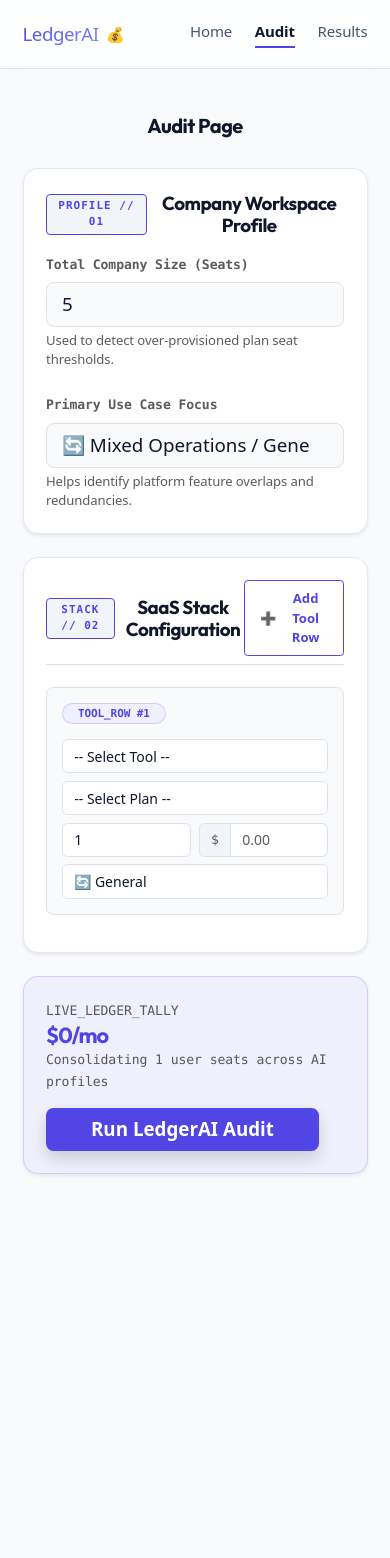
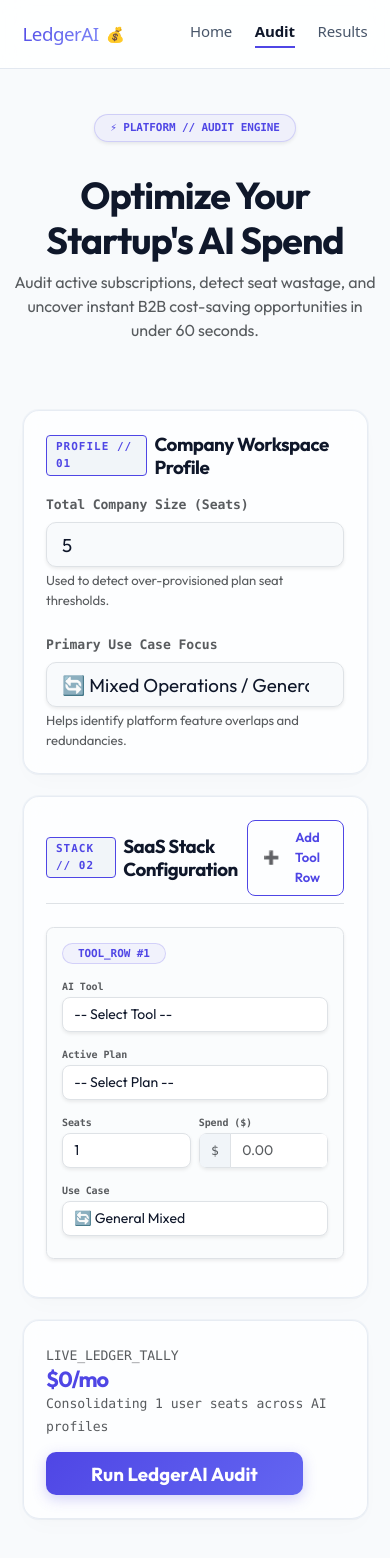
Before and after one commit to Vishal5051/Ledger-AI, a React (Vite) app in the folder Frontend/: page /audit in a window 390 px wide. Shown: the top 1558 px of the page. Before the commit the page ends 1264 px from the top, so only its background shows below. Built offline with nearby package versions, Linux system fonts and the light colour scheme.

Commit message:
feat(ui): complete SpendForm and Audit page premium UI/UX overhaul and mobile responsiveness fixes

```diff
--- a/Frontend/src/components/SpendForm.jsx
+++ b/Frontend/src/components/SpendForm.jsx
@@ -168,7 +168,7 @@
           <form onSubmit={handleAnalyze}>
 
             {/* GLOBAL INFORMATION CARD */}
-            <div className="card border-0 p-4 mb-4 rounded-4 shadow-sm" style={{ background: "var(--card-bg)", border: "1px solid var(--border) !important" }}>
+            <div className="card glass-card border-0 p-4 mb-4 rounded-4 text-start">
               <div className="d-flex align-items-center gap-2 mb-3">
                 <span className="mono-tag" style={{ border: "1px solid var(--accent)", color: "var(--accent)" }}>PROFILE // 01</span>
                 <h5 className="fw-bold m-0" style={{ color: "var(--text-h)" }}>Company Workspace Profile</h5>
@@ -182,8 +182,8 @@
                   <input
                     type="number"
                     id="teamSize"
-                    className="form-control form-control-lg border"
-                    style={{ background: "var(--bg)", borderColor: "var(--border)", color: "var(--text-h)", borderRadius: "8px" }}
+                    className="form-control form-control-lg border shadow-sm"
+                    style={{ background: "var(--bg)", borderColor: "var(--border)", color: "var(--text-h)", borderRadius: "10px" }}
                     min="1"
                     value={teamSize}
                     onChange={(e) => setTeamSize(parseInt(e.target.value, 10) || 1)}
@@ -197,8 +197,8 @@
                   </label>
                   <select
                     id="globalUseCase"
-                    className="form-select form-select-lg border"
-                    style={{ background: "var(--bg)", borderColor: "var(--border)", color: "var(--text-h)", borderRadius: "8px" }}
+                    className="form-select form-select-lg border shadow-sm"
+                    style={{ background: "var(--bg)", borderColor: "var(--border)", color: "var(--text-h)", borderRadius: "10px" }}
                     value={globalUseCase}
                     onChange={(e) => setGlobalUseCase(e.target.value)}
                   >
@@ -214,7 +214,7 @@
             </div>
 
             {/* DYNAMIC TOOL ROWS CARD */}
-            <div className="card p-4 border-0 rounded-4 shadow-sm mb-4" style={{ background: "var(--card-bg)", border: "1px solid var(--border) !important" }}>
+            <div className="card glass-card p-4 border-0 rounded-4 text-start mb-4">
               <div className="d-flex justify-content-between align-items-center mb-4 pb-2 border-bottom" style={{ borderColor: "var(--border)" }}>
                 <div className="d-flex align-items-center gap-2">
                   <span className="mono-tag" style={{ border: "1px solid var(--accent)", color: "var(--accent)" }}>STACK // 02</span>
@@ -225,7 +225,7 @@
                   type="button"
                   className="btn btn-outline-primary btn-sm d-flex align-items-center gap-2 fw-semibold px-3 py-2"
                   onClick={handleAddRow}
-                  style={{ border: "1px solid var(--accent)", color: "var(--accent)" }}
+                  style={{ border: "1px solid var(--accent)", color: "var(--accent)", borderRadius: "8px" }}
                 >
                   <span>➕</span> Add Tool Row
                 </button>
@@ -247,13 +247,25 @@
               </div>
 
               {/* Dynamic Rows mapping */}
-              {tools.map((row, index) => (
+              {tools.map((row, index) => {
+                const selectedTool = row.tool;
+                const selectedPlan = row.plan;
+                const seatCount = parseInt(row.seats, 10) || 1;
+                let matchingPlan = null;
+                if (selectedTool && selectedPlan && pricingData[selectedTool]) {
+                  matchingPlan = pricingData[selectedTool].plans.find(
+                    (p) => p.name === selectedPlan
+                  );
+                }
+
+                return (
                   <div
                     key={index}
-                  className="p-3 mb-3 border rounded-3 position-relative transition-all"
+                    className="p-3 mb-3 border rounded-3 position-relative transition-all shadow-sm"
                     style={{
-                    background: "var(--bg)",
+                      background: "rgba(var(--bg-rgb, 248, 250, 252), 0.5)",
                       borderColor: "var(--border)",
+                      borderRadius: "12px"
                     }}
                   >
                     <div className="d-flex justify-content-between align-items-center mb-3">
@@ -268,18 +280,19 @@
                           onClick={() => handleRemoveRow(index)}
                           style={{ fontSize: "12px" }}
                         >
-                        🗑️ Delete
+                          🗑️ Delete Row
                         </button>
                       )}
                     </div>
 
-                  <div className="row g-2 text-start align-items-center">
+                    <div className="row g-2 text-start align-items-start">
 
                       {/* 1. Tool Selection */}
-                    <div className="col-md-3 col-12">
+                      <div className="col-md-3 col-12 mb-2 mb-md-0">
+                        <label className="d-md-none text-muted small fw-bold font-monospace uppercase mb-1 d-block" style={{ fontSize: "10px" }}>AI Tool</label>
                         <select
-                        className="form-select border"
-                        style={{ background: "var(--card-bg)", borderColor: "var(--border)", color: "var(--text-h)", fontSize: "14px" }}
+                          className="form-select border shadow-sm"
+                          style={{ background: "var(--card-bg)", borderColor: "var(--border)", color: "var(--text-h)", fontSize: "14px", borderRadius: "8px" }}
                           value={row.tool}
                           onChange={(e) => handleToolChange(index, "tool", e.target.value)}
                         >
@@ -293,30 +306,43 @@
                       </div>
 
                       {/* 2. Plan Selection */}
-                    <div className="col-md-3 col-12">
+                      <div className="col-md-3 col-12 mb-2 mb-md-0">
+                        <label className="d-md-none text-muted small fw-bold font-monospace uppercase mb-1 d-block" style={{ fontSize: "10px" }}>Active Plan</label>
                         <select
-                        className="form-select border"
-                        style={{ background: "var(--card-bg)", borderColor: "var(--border)", color: "var(--text-h)", fontSize: "14px" }}
+                          className="form-select border shadow-sm"
+                          style={{ background: "var(--card-bg)", borderColor: "var(--border)", color: "var(--text-h)", fontSize: "14px", borderRadius: "8px" }}
                           value={row.plan}
                           disabled={!row.tool}
                           onChange={(e) => handleToolChange(index, "plan", e.target.value)}
                         >
                           <option value="">-- Select Plan --</option>
                           {row.tool &&
-                          pricingData[row.tool]?.plans.map((p) => (
+                            pricingData[row.tool]?.plans.map((p) => {
+                              let displayPriceText = "";
+                              if (p.pricingModel === "flat") {
+                                displayPriceText = `$${p.price}/mo flat`;
+                              } else if (p.pricingModel === "usage") {
+                                displayPriceText = `usage-based`;
+                              } else {
+                                displayPriceText = `$${p.price}/seat/mo`;
+                              }
+
+                              return (
                                 <option key={p.name} value={p.name}>
-                              {p.name} (${p.price}/user)
+                                  {p.name} ({displayPriceText})
                                 </option>
-                          ))}
+                              );
+                            })}
                         </select>
                       </div>
 
                       {/* 3. Seats Selection */}
-                    <div className="col-md-2 col-6">
+                      <div className="col-md-2 col-6 mb-2 mb-md-0">
+                        <label className="d-md-none text-muted small fw-bold font-monospace uppercase mb-1 d-block" style={{ fontSize: "10px" }}>Seats</label>
                         <input
                           type="number"
-                        className="form-control border"
-                        style={{ background: "var(--card-bg)", borderColor: "var(--border)", color: "var(--text-h)", fontSize: "14px" }}
+                          className="form-control border shadow-sm"
+                          style={{ background: "var(--card-bg)", borderColor: "var(--border)", color: "var(--text-h)", fontSize: "14px", borderRadius: "8px" }}
                           min="1"
                           value={row.seats}
                           onChange={(e) =>
@@ -327,11 +353,22 @@
                             )
                           }
                         />
+                        {matchingPlan && matchingPlan.maxSeats && seatCount > matchingPlan.maxSeats && (
+                          <div className="text-warning font-monospace text-start mt-1" style={{ fontSize: "10px", lineHeight: "1.2" }}>
+                            ⚠️ Max {matchingPlan.maxSeats} seat{matchingPlan.maxSeats > 1 ? "s" : ""}
+                          </div>
+                        )}
+                        {matchingPlan && matchingPlan.minSeats && seatCount < matchingPlan.minSeats && (
+                          <div className="text-info font-monospace text-start mt-1" style={{ fontSize: "10px", lineHeight: "1.2" }}>
+                            ℹ️ Min {matchingPlan.minSeats} seat{matchingPlan.minSeats > 1 ? "s" : ""}
+                          </div>
+                        )}
                       </div>
 
                       {/* 4. Monthly Spend Input */}
-                    <div className="col-md-2 col-6">
-                      <div className="input-group">
+                      <div className="col-md-2 col-6 mb-2 mb-md-0">
+                        <label className="d-md-none text-muted small fw-bold font-monospace uppercase mb-1 d-block" style={{ fontSize: "10px" }}>Spend ($)</label>
+                        <div className="input-group shadow-sm" style={{ borderRadius: "8px", overflow: "hidden" }}>
                           <span className="input-group-text border text-muted font-monospace" style={{ background: "var(--code-bg)", borderColor: "var(--border)", fontSize: "13px" }}>$</span>
                           <input
                             type="number"
@@ -352,28 +389,30 @@
                       </div>
 
                       {/* 5. Tool Specific Use Case */}
-                    <div className="col-md-2 col-12">
+                      <div className="col-md-2 col-12 mb-2 mb-md-0">
+                        <label className="d-md-none text-muted small fw-bold font-monospace uppercase mb-1 d-block" style={{ fontSize: "10px" }}>Use Case</label>
                         <select
-                        className="form-select border"
-                        style={{ background: "var(--card-bg)", borderColor: "var(--border)", color: "var(--text-h)", fontSize: "14px" }}
+                          className="form-select border shadow-sm"
+                          style={{ background: "var(--card-bg)", borderColor: "var(--border)", color: "var(--text-h)", fontSize: "14px", borderRadius: "8px" }}
                           value={row.useCase}
                           onChange={(e) => handleToolChange(index, "useCase", e.target.value)}
                         >
-                        <option value="coding">💻 Coding</option>
-                        <option value="writing">✍️ Writing</option>
-                        <option value="data">📊 Data Analytics</option>
-                        <option value="research">🔍 Research</option>
-                        <option value="mixed">🔄 General</option>
+                          <option value="coding">💻 Coding Focus</option>
+                          <option value="writing">✍️ Content/Writing</option>
+                          <option value="data">📊 Analytics/Data</option>
+                          <option value="research">🔍 Search/Research</option>
+                          <option value="mixed">🔄 General Mixed</option>
                         </select>
                       </div>
 
                     </div>
                   </div>
-              ))}
+                );
+              })}
             </div>
 
             {/* LIVE TALLY / TOTALS PANEL */}
-            <div className="card p-4 border-0 rounded-4 mb-4 text-start shadow-sm" style={{ background: "var(--accent-bg)", border: "1px solid var(--accent-border) !important" }}>
+            <div className="card glass-card p-4 border-0 rounded-4 mb-4 text-start">
               <div className="row align-items-center">
                 <div className="col-md-6 mb-3 mb-md-0 font-monospace">
                   <span className="small text-muted uppercase tracking-wide">LIVE_LEDGER_TALLY</span>
@@ -385,7 +424,7 @@
                   </small>
                 </div>
                 <div className="col-md-6 text-md-end">
-                  <button type="submit" className="btn btn-primary btn-lg px-5 fw-bold rounded-3 shadow" style={{ background: "var(--accent)", border: "0" }}>
+                  <button type="submit" className="btn btn-primary btn-lg px-5 fw-bold rounded-3 shadow-lg gradient-cta" style={{ border: "0" }}>
                     Run LedgerAI Audit
                   </button>
                 </div>
--- a/Frontend/src/pages/Audit.jsx
+++ b/Frontend/src/pages/Audit.jsx
@@ -1,13 +1,35 @@
 import React from "react";
 import SpendForm from "../components/SpendForm";
+
 const Audit = () => {
   return (
-    <div className="container py-5">
-      <h2>Audit Page</h2>
+    <div className="container py-5 text-center" style={{ fontFamily: "var(--sans)" }}>
+      {/* Premium Header Section */}
+      <div className="mb-5">
+        <span
+          className="badge px-3 py-2 rounded-pill font-monospace uppercase tracking-wider mb-3 shadow-sm"
+          style={{ background: "var(--accent-bg)", color: "var(--accent)", border: "1px solid var(--accent-border)", fontSize: "11px" }}
+        >
+          ⚡ PLATFORM // AUDIT ENGINE
+        </span>
+        <h1
+          className="fw-extrabold mb-2"
+          style={{
+            color: "var(--text-h)",
+            fontFamily: "Outfit, sans-serif",
+            fontSize: "2.5rem",
+            letterSpacing: "-1px"
+          }}
+        >
+          Optimize Your Startup's AI Spend
+        </h1>
+        <p className="text-muted mx-auto" style={{ maxWidth: "600px", fontSize: "16px" }}>
+          Audit active subscriptions, detect seat wastage, and uncover instant B2B cost-saving opportunities in under 60 seconds.
+        </p>
+      </div>
 
-            {/* SPEND FORM */}
-            <SpendForm />
-
+      {/* Centralized Audit Spend Form */}
+      <SpendForm />
     </div>
   );
 };
```
Also changed, not shown: 1 other file (tests, documents, lock files or other folders). Lines whose indentation alone changed are shown as unchanged.
